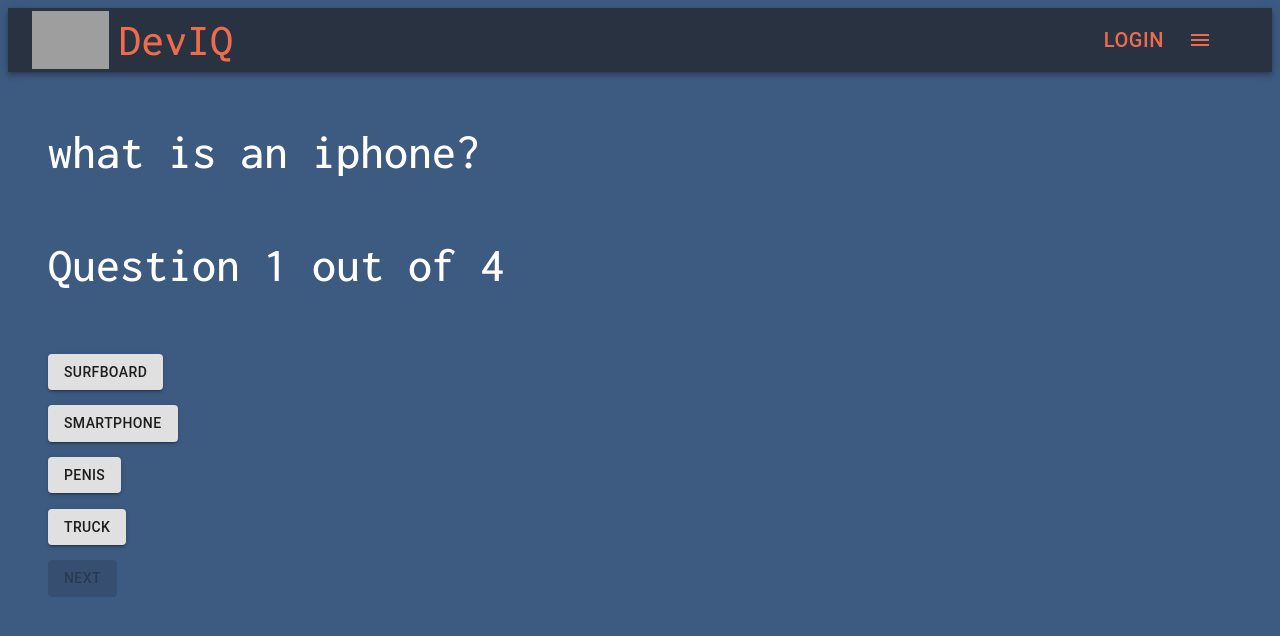
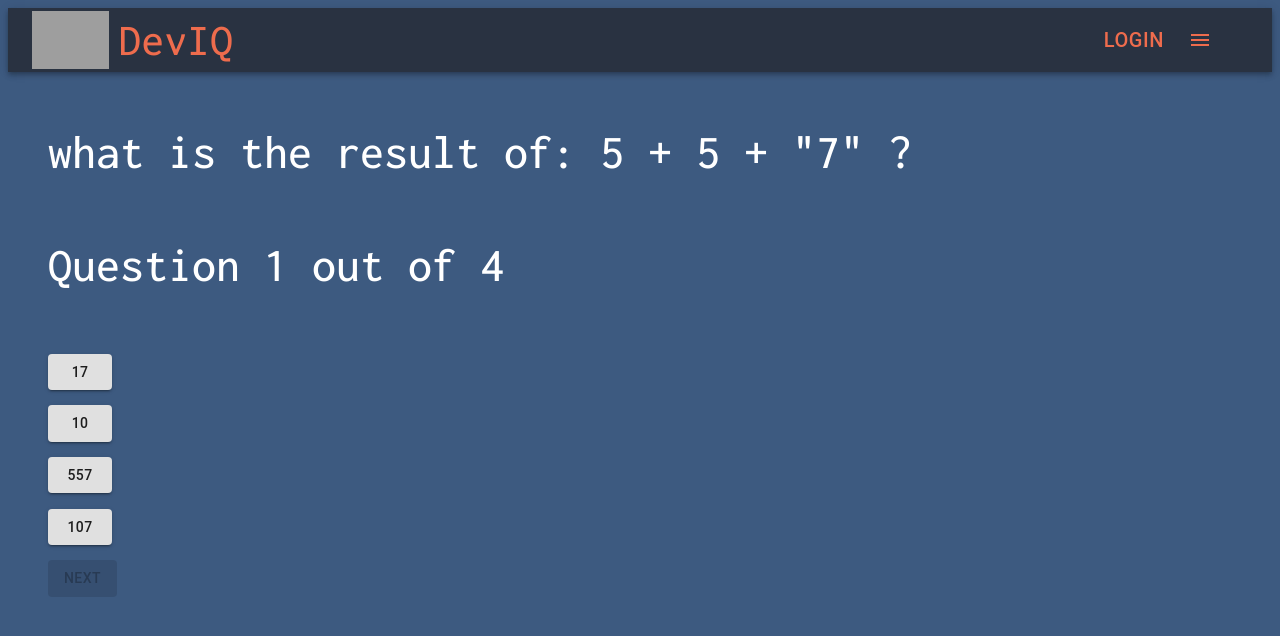
Before and after one commit to DavidAndreww/webDevIQ-frontEnd, a React (Create React App) app: page /quiz in a window 1280 px wide. Shown: the top 636 px of the page. Built offline with nearby package versions, Linux system fonts and the light colour scheme; grey boxes are pictures that could not be loaded.

Commit message:
made example questions

```diff
--- a/src/components/quizDataEx.js
+++ b/src/components/quizDataEx.js
@@ -1,21 +1,21 @@
 export const QuizData = [
 	{
 		id: 0,
-		question: 'what is an iphone?',
-		options: ['surfboard', 'smartphone', 'penis', 'truck'],
-		answer: 'smartphone'
+		question: 'what is the result of:  5 + 5 + "7" ?',
+		options: ['17', '10', '557', '107'],
+		answer: '107'
 	},
 	{
 		id: 1,
-		question: 'how many rights make a left?',
-		options: ['1', '2', 'penis', '3'],
-		answer: '3'
+		question: 'Is JavaScript a case-sensitive language?',
+		options: ['Yes', 'No', 'Depends'],
+		answer: 'Yes'
 	},
 	{
 		id: 3,
-		question: 'how do you play a tuba?',
-		options: ['mouth', 'hair', 'penis', 'truck'],
-		answer: 'mouth'
+		question: 'what is the difference between: "===" , "==" , and "=" ?',
+		options: [ '"===" compares values and returns true if equal. "=" compares both value AND data type. "==" is used to assign a value to an object','"==" compares values and returns true if equal. "===" compares both value AND data type. "=" is used to assign a value to an object', '"=" compares values and returns true if equal. "==" compares both value AND data type. "===" is used to assign a value to an object'],
+		answer: '"==" compares values and returns true if equal. "===" compares both value AND data type. "=" is used to assign a value to an object'
 	},
 	{
 		id: 4,
```
